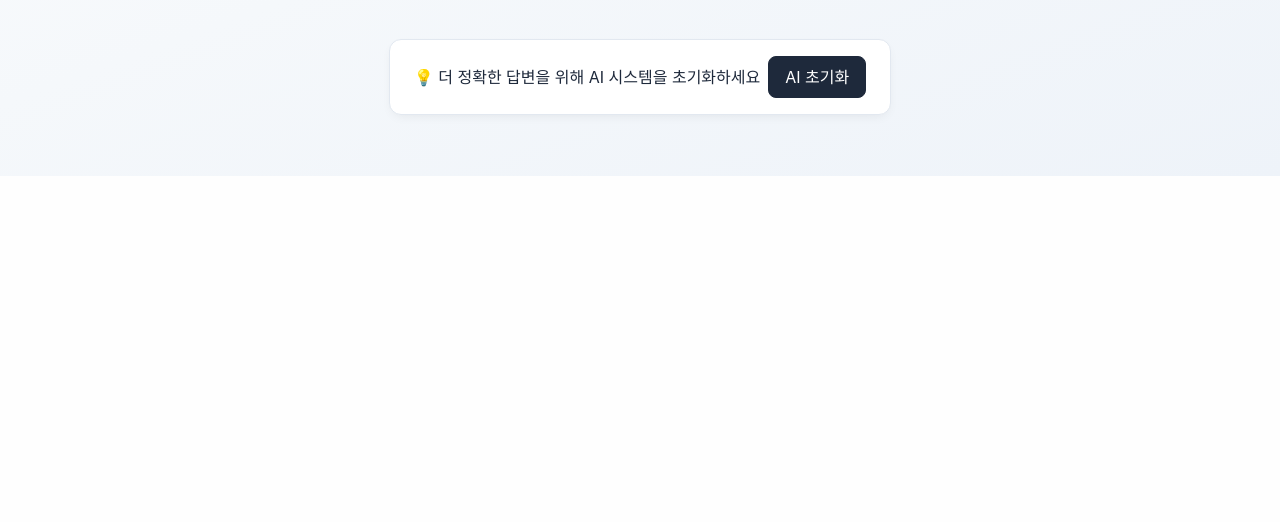
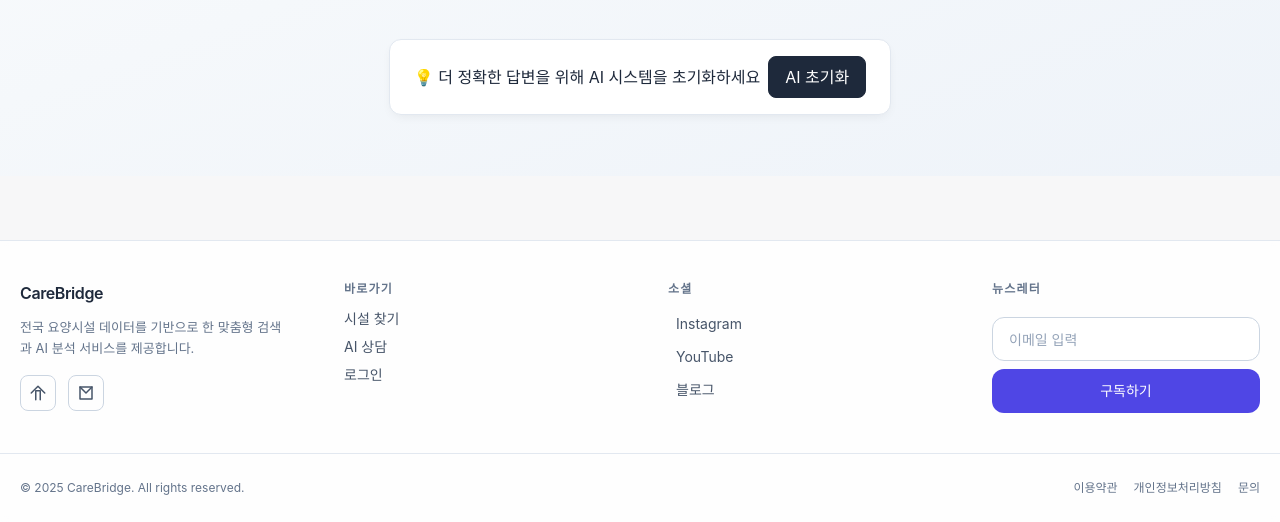
Before and after one commit to no-gari/nursinghome, a Django app: page / in a window 1280 px wide. Shown: the part 624-1146 px from the top of the page. Before the commit the page ends 800 px from the top, so only its background shows below. Run offline with Django 5.2, Linux system fonts and the light colour scheme; parts of the project's set-up code (start-up, migrations or seed data) failed here and were passed over; some libraries are stand-ins or nearby versions.

Commit message:
푸터 추가

```diff
--- /dev/null
+++ b/templates/core/_footer.html
@@ -0,0 +1,54 @@
+<footer class="mt-16 border-t border-slate-200 bg-white/80 backdrop-blur-sm text-slate-600 text-sm">
+  <div class="max-w-7xl mx-auto px-5 py-10 grid gap-10 md:gap-14 md:grid-cols-4">
+    <!-- Brand -->
+    <div class="space-y-3">
+      <a href="{% url 'core:main' %}" class="inline-block text-base font-semibold tracking-tight text-slate-800">CareBridge</a>
+      <p class="text-[13px] leading-relaxed text-slate-500 max-w-xs">전국 요양시설 데이터를 기반으로 한 맞춤형 검색과 AI 분석 서비스를 제공합니다.</p>
+      <div class="flex gap-3 pt-1">
+        <a href="/" class="w-9 h-9 inline-flex items-center justify-center rounded-lg border border-slate-300 hover:border-slate-500 hover:text-slate-700 transition" aria-label="홈"><svg width="18" height="18" viewBox="0 0 24 24" fill="none" stroke="currentColor" stroke-width="2" stroke-linecap="round" stroke-linejoin="round"><path d="M3 12L12 3l9 9"/><path d="M9 21V9h6v12"/></svg></a>
+        <a href="mailto:contact@carebridge.local" class="w-9 h-9 inline-flex items-center justify-center rounded-lg border border-slate-300 hover:border-slate-500 hover:text-slate-700 transition" aria-label="이메일"><svg width="18" height="18" viewBox="0 0 24 24" fill="none" stroke="currentColor" stroke-width="2" stroke-linecap="round" stroke-linejoin="round"><path d="M4 4h16v16H4z"/><path d="m4 4 8 8 8-8"/></svg></a>
+      </div>
+    </div>
+    <!-- Navigation -->
+    <div class="space-y-3">
+      <h3 class="text-xs font-semibold tracking-widest text-slate-500 uppercase">바로가기</h3>
+      <ul class="space-y-2">
+        <li><a href="{% url 'core:facility_list' %}" class="hover:text-slate-900 transition">시설 찾기</a></li>
+        <li><a href="{% url 'core:chat' %}" class="hover:text-slate-900 transition">AI 상담</a></li>
+        {% if request.user.is_authenticated %}
+        <li><a href="{% url 'auth-logout' %}?next={{ request.path }}" class="hover:text-slate-900 transition">로그아웃</a></li>
+        {% else %}
+        <li><a href="{% url 'login-page' %}?next={{ request.path }}" class="hover:text-slate-900 transition">로그인</a></li>
+        {% endif %}
+      </ul>
+    </div>
+    <!-- Social -->
+    <div class="space-y-3">
+      <h3 class="text-xs font-semibold tracking-widest text-slate-500 uppercase">소셜</h3>
+      <ul class="space-y-2">
+        <li><a href="https://www.instagram.com/" target="_blank" rel="noopener noreferrer" class="inline-flex items-center gap-2 hover:text-slate-900 transition" aria-label="Instagram"><i class="fa-brands fa-instagram"></i><span>Instagram</span></a></li>
+        <li><a href="https://www.youtube.com/" target="_blank" rel="noopener noreferrer" class="inline-flex items-center gap-2 hover:text-slate-900 transition" aria-label="YouTube"><i class="fa-brands fa-youtube"></i><span>YouTube</span></a></li>
+        <li><a href="https://blog.naver.com" target="_blank" rel="noopener noreferrer" class="inline-flex items-center gap-2 hover:text-slate-900 transition" aria-label="블로그"><i class="fa-solid fa-rss"></i><span>블로그</span></a></li>
+      </ul>
+    </div>
+    <!-- Newsletter / CTA -->
+    <div class="space-y-3">
+      <h3 class="text-xs font-semibold tracking-widest text-slate-500 uppercase">뉴스레터</h3>
+      <form class="space-y-2" onsubmit="event.preventDefault(); if(this.email.value.trim()){ alert('구독 신청이 완료되었습니다.'); this.reset(); }">
+        <label for="footerEmail" class="sr-only">이메일</label>
+        <input id="footerEmail" name="email" type="email" required placeholder="이메일 입력" class="w-full h-11 px-4 rounded-xl border border-slate-300 bg-white placeholder-slate-400 focus:ring-4 focus:ring-indigo-100 focus:border-indigo-500 text-sm" />
+        <button type="submit" class="w-full h-11 rounded-xl bg-indigo-600 hover:bg-indigo-700 text-white text-sm font-medium transition">구독하기</button>
+      </form>
+    </div>
+  </div>
+  <div class="border-t border-slate-200">
+    <div class="max-w-7xl mx-auto px-5 py-6 flex flex-col sm:flex-row items-start sm:items-center gap-2 justify-between text-[12px] text-slate-500">
+      <p>&copy; {% now 'Y' %} CareBridge. All rights reserved.</p>
+      <div class="flex flex-wrap gap-x-4 gap-y-1">
+        <a href="#" class="hover:text-slate-700">이용약관</a>
+        <a href="#" class="hover:text-slate-700">개인정보처리방침</a>
+        <a href="mailto:contact@carebridge.local" class="hover:text-slate-700">문의</a>
+      </div>
+    </div>
+  </div>
+</footer>
--- a/templates/core/facility_list.html
+++ b/templates/core/facility_list.html
@@ -8,6 +8,7 @@
     <link rel="preconnect" href="https://fonts.googleapis.com">
     <link rel="preconnect" href="https://fonts.gstatic.com" crossorigin>
     <link href="https://fonts.googleapis.com/css2?family=Pretendard:wght@400;500;600;700&display=swap" rel="stylesheet">
+    <link href="https://cdnjs.cloudflare.com/ajax/libs/font-awesome/6.0.0/css/all.min.css" rel="stylesheet"><!-- Font Awesome for footer icons -->
     <style>
         body{font-family:'Pretendard',-apple-system,BlinkMacSystemFont,'Segoe UI','Roboto','Helvetica Neue',Arial,sans-serif;background:linear-gradient(160deg,#ffffff 0%,#f5f8fb 55%,#eef3f9 100%);color:#1e293b;}
         .hdr{transition:height .2s ease, box-shadow .2s ease, background .2s ease;}
@@ -172,6 +173,8 @@
 
     <div id="facility-results">{% include 'core/_facility_list_results.html' %}</div>
 </main>
+
+{% include 'core/_footer.html' %}
 
 <button class="scroll-top-btn" aria-label="위로 스크롤" title="위로 스크롤">
     <svg xmlns="http://www.w3.org/2000/svg" class="h-5 w-5" fill="none" viewBox="0 0 24 24" stroke="currentColor">
--- a/templates/core/main.html
+++ b/templates/core/main.html
@@ -62,6 +62,9 @@
         </div>
     </div>
 </div>
+
+{% include 'core/_footer.html' %}
+
 <script>
 const { createApp } = Vue;
 createApp({
```
Also changed, not shown: templates/core/facility_detail.html (+20 -16 lines).
